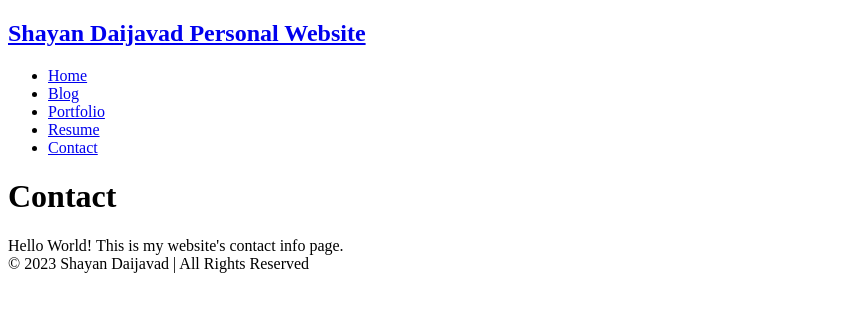
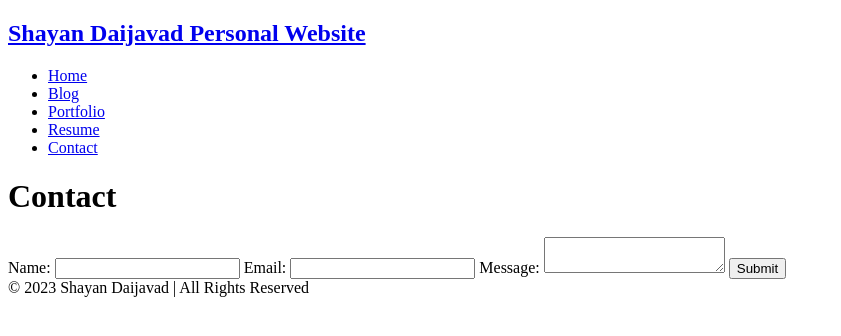
Before and after one commit to HenryHorse/HenryHorse.github.io, a plain HTML site: page contact.html in a window 1280 px wide. Shown: the whole page, without its empty margins (0-841 px from the left). Drawn offline with Linux system fonts and the light colour scheme.

Commit message:
feat: added contact form

```diff
--- a/contact.html
+++ b/contact.html
@@ -18,7 +18,15 @@
     </nav>
     <main>
       <h1 class="page-title">Contact</h1>
-      Hello World! This is my website's contact info page.
+      <form id="contact-form">
+        <label for="name">Name:</label>
+        <input type="text" id="name" />
+        <label for="email">Email:</label>
+        <input type="email" id="email" />
+        <label for="message">Message:</label>
+        <textarea id="message"></textarea>
+        <input type="submit" value="Submit" />
+      </form>
     </main>
     <footer class="footer">© 2023 Shayan Daijavad | All Rights Reserved</footer>
   </body>
```
